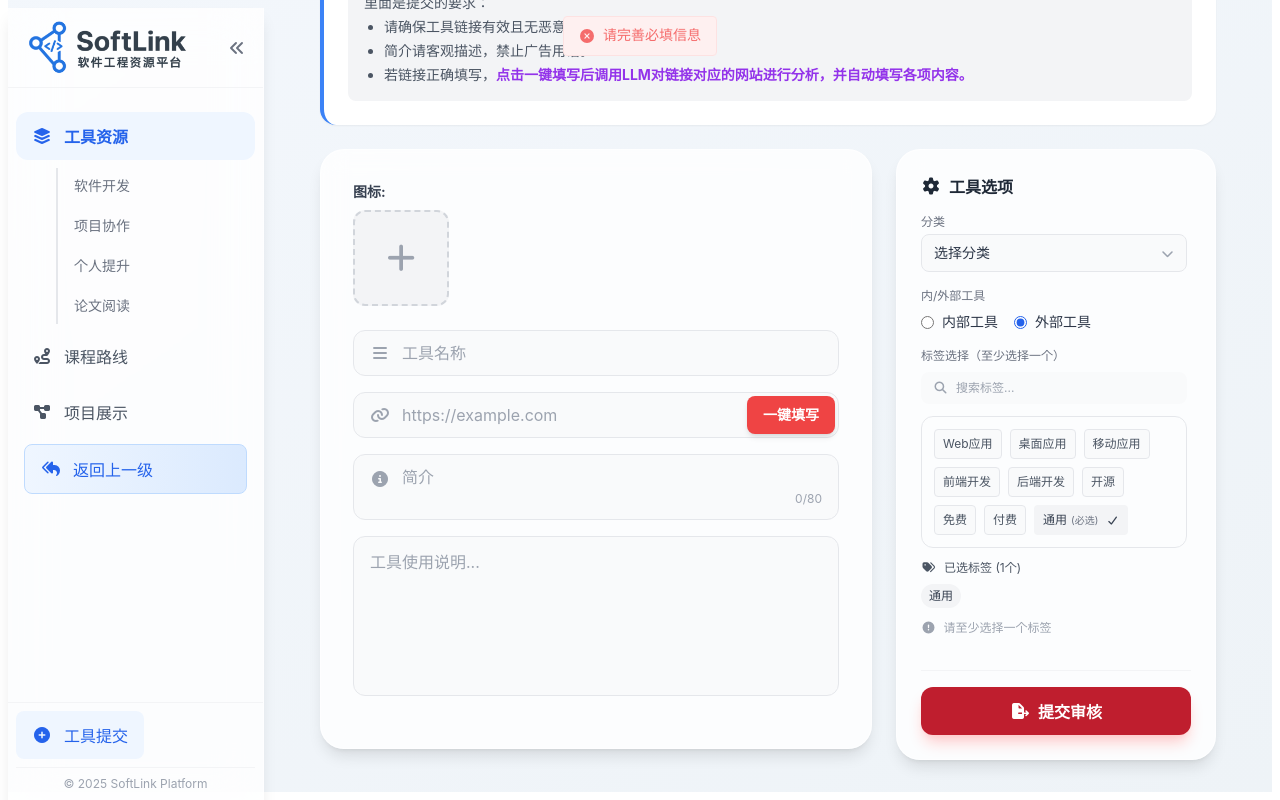
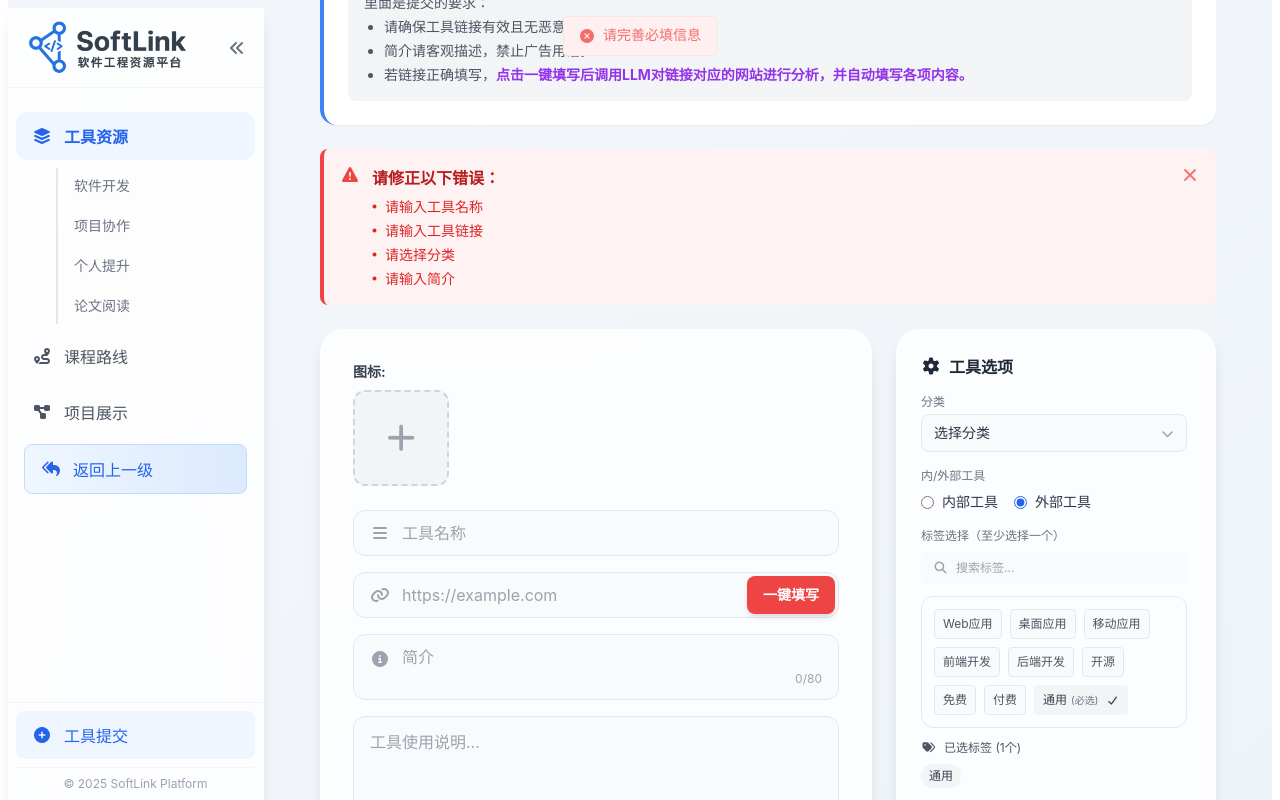
Before and after one commit to Yangshi408/reader, a Vue app: page /tools/submit in a window 1280 px wide. Both pictures are taken after a click on the button "提交审核". Shown: the part 123-923 px from the top of the page. Built offline with nearby package versions, Linux system fonts and the light colour scheme.

Commit message:
feature：增加提交错误信息提示区。update：修改工具提交按钮的样式。fix：重构文件后修改索引。

```diff
--- a/src/pages/tool/ToolDetail.vue
+++ b/src/pages/tool/ToolDetail.vue
@@ -257,8 +257,8 @@ import { useToolsStore } from '@/store/toolsStore'
 import { ElMessage } from 'element-plus'
 import { HttpManager } from '@/api'
 import { storeToRefs } from 'pinia'
-import { predefinedTags } from '@/data/tags'
-import { addMockComment, deleteMockComment, getCommentsByToolId, toggleLikeMockComment } from '@/data/mockData'
+import { predefinedTags } from '@/data/tool/tags'
+import { addMockComment, deleteMockComment, getCommentsByToolId, toggleLikeMockComment } from '@/data/tool/mockData'
 import ToolDetailSkeleton from './ToolDetailSkeleton.vue'
 
 const router = useRouter()
--- a/src/pages/tool/ToolSubmit.vue
+++ b/src/pages/tool/ToolSubmit.vue
@@ -1,5 +1,6 @@
 <template>
   <div class="max-w-4xl mx-auto">
+    <!-- 投稿须知 -->
     <div class="bg-white rounded-2xl p-6 shadow-sm border-l-4 border-blue-500 mb-6">
       <h3 class="text-lg font-bold text-gray-800 flex items-center gap-2 mb-2">
         <i class="fas fa-exclamation-circle"></i> 投稿须知
@@ -13,53 +14,98 @@
         </ul>
       </div>
     </div>
+    <!-- 表单错误提示区域 -->
+    <Transition name="error-slide" @enter="onErrorEnter" @leave="onErrorLeave">
+      <div v-if="Object.values(formErrors).some(error => error)"
+        class="mb-6 bg-red-50 border-l-4 border-red-500 rounded-lg p-4 error-alert">
+        <div class="flex items-start gap-3">
+          <i class="fas fa-exclamation-triangle text-red-500 mt-0.5 flex-shrink-0"></i>
+          <div class="flex-1">
+            <h4 class="font-bold text-red-700 mb-2">请修正以下错误：</h4>
+            <ul class="space-y-1">
+              <li v-if="formErrors.name" class="text-sm text-red-600 flex items-center gap-2">
+                <i class="fas fa-circle text-[4px]"></i>
+                <span>{{ formErrors.name }}</span>
+              </li>
+              <li v-if="formErrors.url" class="text-sm text-red-600 flex items-center gap-2">
+                <i class="fas fa-circle text-[4px]"></i>
+                <span>{{ formErrors.url }}</span>
+              </li>
+              <li v-if="formErrors.category" class="text-sm text-red-600 flex items-center gap-2">
+                <i class="fas fa-circle text-[4px]"></i>
+                <span>{{ formErrors.category }}</span>
+              </li>
+              <li v-if="formErrors.desc" class="text-sm text-red-600 flex items-center gap-2">
+                <i class="fas fa-circle text-[4px]"></i>
+                <span>{{ formErrors.desc }}</span>
+              </li>
+              <li v-if="formErrors.tags" class="text-sm text-red-600 flex items-center gap-2">
+                <i class="fas fa-circle text-[4px]"></i>
+                <span>{{ formErrors.tags }}</span>
+              </li>
+            </ul>
+          </div>
+          <button @click="clearErrors" class="text-red-400 hover:text-red-600 flex-shrink-0">
+            <i class="fas fa-times"></i>
+          </button>
+        </div>
+      </div>
+    </Transition>
+    <!-- 表单区域 -->
     <div class="flex gap-6 items-start">
       <div class="flex-1 bg-white/80 backdrop-blur-md rounded-3xl p-8 shadow-lg border border-white/60">
-        <!-- 左侧内容保持不变 -->
+        <!-- 左侧内容区域 -->
         <div class="mb-6">
           <label class="block text-sm font-bold text-gray-700 mb-2">图标:</label>
-          <div class="w-24 h-24 bg-gray-100 rounded-xl flex items-center justify-center cursor-pointer hover:bg-gray-200 transition-colors border-2 border-dashed border-gray-300 group overflow-hidden relative">
+          <div
+            class="w-24 h-24 bg-gray-100 rounded-xl flex items-center justify-center cursor-pointer hover:bg-gray-200 transition-colors border-2 border-dashed border-gray-300 group overflow-hidden relative">
             <img v-if="form.icon" :src="form.icon" class="w-full h-full object-cover">
             <i v-else class="fas fa-plus text-3xl text-gray-400 group-hover:text-gray-600"></i>
             <input type="file" class="absolute inset-0 opacity-0 cursor-pointer">
           </div>
         </div>
         <div class="mb-4">
-          <div class="flex items-center gap-3 bg-gray-50 rounded-xl px-4 py-3 border border-gray-200 focus-within:border-blue-500 focus-within:ring-2 ring-blue-100 transition-all">
+          <div
+            class="flex items-center gap-3 bg-gray-50 rounded-xl px-4 py-3 border border-gray-200 focus-within:border-blue-500 focus-within:ring-2 ring-blue-100 transition-all">
             <i class="fas fa-bars text-gray-400"></i>
-            <input v-model="form.name" type="text" placeholder="工具名称" class="bg-transparent border-none outline-none flex-1 text-gray-700 font-medium">
+            <input v-model="form.name" type="text" placeholder="工具名称"
+              class="bg-transparent border-none outline-none flex-1 text-gray-700 font-medium">
           </div>
         </div>
         <div class="mb-4 relative">
-          <div class="flex items-center gap-3 bg-gray-50 rounded-xl px-4 py-3 border border-gray-200 focus-within:border-blue-500 focus-within:ring-2 ring-blue-100 transition-all">
+          <div
+            class="flex items-center gap-3 bg-gray-50 rounded-xl px-4 py-3 border border-gray-200 focus-within:border-blue-500 focus-within:ring-2 ring-blue-100 transition-all">
             <i class="fas fa-link text-gray-400"></i>
-            <input v-model="form.url" type="text" placeholder="https://example.com" class="bg-transparent border-none outline-none flex-1 text-gray-700">
+            <input v-model="form.url" type="text" placeholder="https://example.com"
+              class="bg-transparent border-none outline-none flex-1 text-gray-700">
           </div>
-          <button
-            @click="handleAutoFill"
-            :disabled="isAnalyzing"
+          <button @click="handleAutoFill" :disabled="isAnalyzing"
             class="absolute right-1 top-1 bottom-1 bg-red-500 hover:bg-red-600 disabled:bg-red-300 text-white px-4 rounded-lg text-sm font-bold shadow-md transition-all flex items-center gap-2">
             <i v-if="isAnalyzing" class="fas fa-spinner fa-spin"></i>
             {{ isAnalyzing ? '分析中...' : '一键填写' }}
           </button>
         </div>
         <div class="mb-4">
-          <div class="flex gap-3 bg-gray-50 rounded-xl px-4 py-3 border border-gray-200 focus-within:border-blue-500 transition-all">
+          <div
+            class="flex gap-3 bg-gray-50 rounded-xl px-4 py-3 border border-gray-200 focus-within:border-blue-500 transition-all">
             <i class="fas fa-info-circle text-gray-400 mt-1"></i>
             <div class="flex-1">
-               <input v-model="form.desc" type="text" placeholder="简介" class="w-full bg-transparent border-none outline-none text-gray-700 mb-1">
+              <input v-model="form.desc" type="text" placeholder="简介"
+                class="w-full bg-transparent border-none outline-none text-gray-700 mb-1">
               <div class="text-right text-xs text-gray-400">{{ form.desc.length }}/80</div>
             </div>
           </div>
         </div>
         <div class="mb-4">
-          <textarea v-model="form.fullDesc" placeholder="工具使用说明..." class="w-full h-40 bg-gray-50 rounded-xl px-4 py-3 border border-gray-200 focus:border-blue-500 outline-none resize-none text-gray-700"></textarea>
+          <textarea v-model="form.fullDesc" placeholder="工具使用说明..."
+            class="w-full h-40 bg-gray-50 rounded-xl px-4 py-3 border border-gray-200 focus:border-blue-500 outline-none resize-none text-gray-700"></textarea>
         </div>
       </div>
 
       <!-- 右侧边栏 - 优化布局 -->
       <div class="w-80 flex-shrink-0">
-        <div class="bg-white/80 backdrop-blur-md rounded-3xl p-6 shadow-lg border border-white/60 sticky top-24 flex flex-col h-[38.2rem]">
+        <div
+          class="bg-white/80 backdrop-blur-md rounded-3xl p-6 shadow-lg border border-white/60 sticky top-24 flex flex-col h-[38.2rem]">
           <h4 class="font-bold text-gray-800 mb-4 flex items-center gap-2">
             <i class="fas fa-cog"></i> 工具选项
           </h4>
@@ -69,7 +115,8 @@
             <div class="mb-4">
               <label class="text-xs text-gray-500 mb-1 block">分类</label>
               <div class="relative">
-                <select v-model="form.category" class="w-full bg-gray-50 border border-gray-200 rounded-lg px-3 py-2 appearance-none outline-none focus:border-blue-500 text-sm">
+                <select v-model="form.category"
+                  class="w-full bg-gray-50 border border-gray-200 rounded-lg px-3 py-2 appearance-none outline-none focus:border-blue-500 text-sm">
                   <option value="" disabled selected>选择分类</option>
                   <option v-for="cat in ['软件开发', '项目协作', '个人提升', '论文阅读']" :key="cat" :value="cat">{{ cat }}</option>
                 </select>
@@ -98,12 +145,8 @@
               <div class="mb-3">
                 <div class="flex items-center gap-2 bg-gray-50 rounded-lg px-3 py-2">
                   <i class="fas fa-search text-gray-400 text-xs"></i>
-                  <input
-                    v-model="tagSearch"
-                    type="text"
-                    placeholder="搜索标签..."
-                    class="bg-transparent border-none outline-none flex-1 text-xs placeholder-gray-400"
-                  >
+                  <input v-model="tagSearch" type="text" placeholder="搜索标签..."
+                    class="bg-transparent border-none outline-none flex-1 text-xs placeholder-gray-400">
                 </div>
               </div>
 
@@ -112,32 +155,20 @@
                 <div class="max-h-64 overflow-y-auto p-3">
                   <!-- 简化显示，不分组，只展示过滤后的标签 -->
                   <div class="flex flex-wrap gap-2">
-                    <label
-                      v-for="tag in filteredTags"
-                      :key="tag.id"
-                      :class="[
+                    <label v-for="tag in filteredTags" :key="tag.id" :class="[
                       'cursor-pointer transition-all duration-200',
                       'inline-flex items-center gap-1 px-2 py-1.5 rounded text-xs border',
                       selectedTags.includes(tag.id)
                         ? tag.color + ' border-transparent'
                         : 'bg-gray-50 border-gray-200 text-gray-600 hover:bg-gray-100'
-                      ]"
-                    >
-                      <input
-                        type="checkbox"
-                        v-model="selectedTags"
-                        :value="tag.id"
-                        class="sr-only"
-                        @change="handleTagChange"
-                      >
+                    ]">
+                      <input type="checkbox" v-model="selectedTags" :value="tag.id" class="sr-only"
+                        @change="handleTagChange">
                       <span class="flex items-center gap-1">
                         {{ tag.name }}
                         <span v-if="tag.id === 'general'" class="text-[10px] text-gray-500">(必选)</span>
                       </span>
-                      <i
-                        v-if="selectedTags.includes(tag.id)"
-                        class="fas fa-check text-[10px] ml-1"
-                      ></i>
+                      <i v-if="selectedTags.includes(tag.id)" class="fas fa-check text-[10px] ml-1"></i>
                     </label>
                   </div>
 
@@ -155,20 +186,13 @@
                   <span>已选标签 ({{ selectedTags.length }}个)</span>
                 </div>
                 <div class="flex flex-wrap gap-1.5">
-                  <span
-                    v-for="tagId in selectedTags"
-                    :key="tagId"
-                    :class="[
+                  <span v-for="tagId in selectedTags" :key="tagId" :class="[
                     'inline-flex items-center gap-1 px-2 py-1 rounded-full text-xs',
                     getTagById(tagId).color
-                    ]"
-                  >
+                  ]">
                     {{ getTagById(tagId).name }}
-                    <i
-                      v-if="tagId !== 'general'"
-                      @click="removeTag(tagId)"
-                      class="fas fa-times text-[10px] cursor-pointer hover:scale-110 transition-transform"
-                    ></i>
+                    <i v-if="tagId !== 'general'" @click="removeTag(tagId)"
+                      class="fas fa-times text-[10px] cursor-pointer hover:scale-110 transition-transform"></i>
                   </span>
                 </div>
               </div>
@@ -186,7 +210,8 @@
 
           <!-- 提交按钮 - 固定在底部 -->
           <div class="pt-4 border-t border-gray-100">
-            <button @click="submit" :disabled="isSubmitting" class="w-full bg-[#bf1e2e] hover:bg-[#a01825] text-white font-bold py-3 rounded-xl shadow-lg shadow-red-200 transition-all flex items-center justify-center gap-2 cursor-pointer disabled:cursor-not-allowed disabled:bg-gray-400 disabled:hover:bg-gray-400 disabled:text-gray-100 disabled:shadow-none disabled:opacity-70">
+            <button @click="submit" :disabled="isSubmitting"
+              class="w-full bg-[#bf1e2e] hover:bg-[#a01825] text-white font-bold py-3 rounded-xl shadow-lg shadow-red-200 transition-all flex items-center justify-center gap-2 cursor-pointer disabled:cursor-not-allowed disabled:bg-gray-400 disabled:hover:bg-gray-400 disabled:text-gray-100 disabled:shadow-none disabled:opacity-70">
               <i class="fas fa-file-export"></i> 提交审核
             </button>
           </div>
@@ -279,6 +304,12 @@ const validateForm = () => {
   formErrors.category = !form.category ? '请选择分类' : ''
   formErrors.desc = !form.desc.trim() ? '请输入简介' : form.desc.length > 80 ? '简介不能超过80字' : ''
 
+  // 对url进行简单格式验证
+  const urlPattern = /^(https?:\/\/)[^\s/$.?#].[^\s]*$/
+  if (form.url && !urlPattern.test(form.url)) {
+    formErrors.url = '请输入有效的链接（必须以http://或https://开头）'
+  }
+
   // 标签验证
   if (selectedTags.value.length === 0) {
     formErrors.tags = '请至少选择一个标签'
@@ -289,6 +320,30 @@ const validateForm = () => {
   }
 
   return !Object.values(formErrors).some(error => error)
+}
+// 4.1 清除错误提示
+const clearErrors = () => {
+  Object.keys(formErrors).forEach(key => {
+    formErrors[key] = ''
+  })
+}
+// 4.2 错误提示动画钩子
+const onErrorEnter = (el) => {
+  el.style.opacity = '0'
+  el.style.transform = 'translateY(-10px)'
+  el.style.transition = 'all 0.3s ease-out'
+
+  // 触发重排，使浏览器应用初始状态
+  el.offsetHeight
+
+  el.style.opacity = '1'
+  el.style.transform = 'translateY(0)'
+}
+
+const onErrorLeave = (el) => {
+  el.style.transition = 'all 0.3s ease-out'
+  el.style.opacity = '0'
+  el.style.transform = 'translateY(-10px)'
 }
 // 5. 自动填充（未实现，后续需要调用AI + 爬虫）
 const handleAutoFill = async () => {
@@ -356,28 +411,29 @@ const submit = async () => {
   }
 }
 // 为方法6模拟后端API请求使用
-// const mockSubmitTool = async (submitData) => {
-//   // 返回一个Promise，模拟异步请求
-//   return new Promise((resolve) => {
-//     // 模拟网络延迟（1.5秒）
-//     setTimeout(() => {
-//       // 模拟响应数据（默认成功，也可以添加随机逻辑模拟失败）
-//       // 如需模拟失败，可将code改为非200，比如：{ code: 500, message: '服务器内部错误' }
-//       const mockResponse = {
-//         code: 200,
-//         message: '提交成功，等待管理员审核'
-//       }
-//
-//       // 【可选】添加随机成功/失败逻辑，更贴近真实场景
-//       // const isSuccess = Math.random() > 0.2; // 80%成功率
-//       // const mockResponse = isSuccess
-//       //   ? { code: 200, message: '提交成功，等待管理员审核' }
-//       //   : { code: 500, message: '模拟提交失败：服务器忙，请稍后再试' };
-//
-//       resolve(mockResponse)
-//     }, 1500) // 1500ms = 1.5秒延迟
-//   })
-// }
+const mockSubmitTool = async () => {
+  // 实际上会传一个参数：submitData
+  // 返回一个Promise，模拟异步请求
+  return new Promise((resolve) => {
+    // 模拟网络延迟（1.5秒）
+    setTimeout(() => {
+      // 模拟响应数据（默认成功，也可以添加随机逻辑模拟失败）
+      // 如需模拟失败，可将code改为非200，比如：{ code: 500, message: '服务器内部错误' }
+      const mockResponse = {
+        code: 200,
+        message: '提交成功，等待管理员审核'
+      }
+
+      // 【可选】添加随机成功/失败逻辑，更贴近真实场景
+      // const isSuccess = Math.random() > 0.2; // 80%成功率
+      // const mockResponse = isSuccess
+      //   ? { code: 200, message: '提交成功，等待管理员审核' }
+      //   : { code: 500, message: '模拟提交失败：服务器忙，请稍后再试' };
+
+      resolve(mockResponse)
+    }, 1500) // 1500ms = 1.5秒延迟
+  })
+}
 
 // 四、监听器
 // 1. 工具分类自动推荐标签
@@ -415,6 +471,39 @@ onUnmounted(() => {
 <style scoped>
 @import '@/assets/css/index.css';
 
+/* 错误提示动画 */
+.error-slide-enter-active,
+.error-slide-leave-active {
+  transition: all 0.3s ease-out;
+}
+
+.error-slide-enter-from {
+  opacity: 0;
+  transform: translateY(-10px);
+}
+
+.error-slide-leave-to {
+  opacity: 0;
+  transform: translateY(-10px);
+}
+
+/* 错误提示区域样式 */
+.error-alert {
+  animation: slideDown 0.3s ease-out;
+}
+
+@keyframes slideDown {
+  from {
+    opacity: 0;
+    transform: translateY(-10px);
+  }
+
+  to {
+    opacity: 1;
+    transform: translateY(0);
+  }
+}
+
 /* ::-webkit-scrollbar {
   width: 4px;
 }
--- a/src/pages/tool/ToolsLayout.vue
+++ b/src/pages/tool/ToolsLayout.vue
@@ -71,10 +71,10 @@
       <div class="mt-auto border-t border-gray-100 pt-2 px-2">
         <!-- 工具提交按钮 - 收起时居中 -->
         <button
-          :class="['flex items-center rounded-lg transition-colors cursor-pointer',
+          :class="['w-full flex items-center rounded-lg transition-colors',
             isCollapsed ? 'justify-center px-3 py-3' : 'px-4 py-3',
             route.name === 'ToolSubmit' ? 'bg-blue-50 text-blue-600' : 'text-gray-600 hover:text-blue-600 hover:bg-blue-50',
-            disableToolSubmit ? 'opacity-50 cursor-not-allowed' : '']"
+            disableToolSubmit ? 'opacity-50 cursor-not-allowed' : 'cursor-pointer']"
           :disabled="disableToolSubmit"
           @click="router.push('/tools/submit')"
         >
```
Lines whose indentation alone changed are shown as unchanged.
